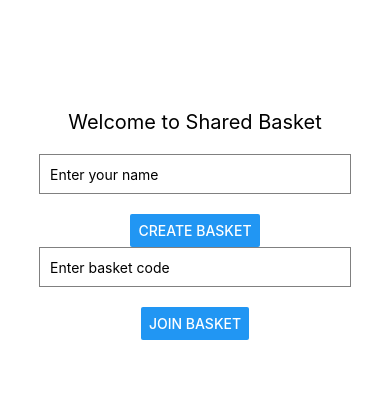
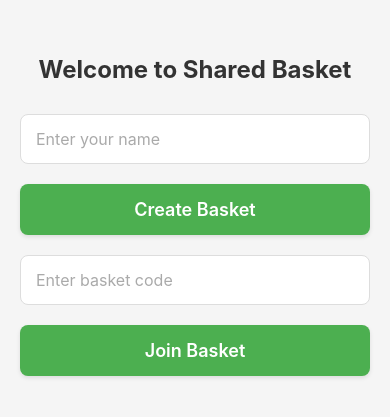
Before and after one commit to Tednn493/ssh-app, a React Native app in the folder front-end/: screen / in a window 390 px wide. Shown: the part 197-614 px from the top of the page. Built offline with nearby package versions, Linux system fonts and the light colour scheme.

Commit message:
Made interface more modern

```diff
--- a/front-end/api.js
+++ b/front-end/api.js
@@ -1,4 +1,4 @@
-const API_URL = "http://192.168.1.15:8080/api";
+const API_URL = "http://172.22.202.104:8080/api";
  //Please change this to the intended ip address of the server, and add /api on the end.
 
 // Create a new basket
--- a/front-end/components/BasketScreen.js
+++ b/front-end/components/BasketScreen.js
@@ -1,5 +1,5 @@
 import React, { useState, useEffect } from 'react';
-import { View, Text, Button, StyleSheet } from 'react-native';
+import { View, Text, TouchableOpacity, StyleSheet } from 'react-native';
 import { getBasketItems, addItem, deleteItem } from '../api';
 import ProductSearch from './ProductSearch';
 import ItemList from './ItemList';
@@ -68,14 +68,16 @@ export default function BasketScreen({ basketCode, userName, navigateToHome }) {
 
   return (
     <View style={styles.container}>
-      <Text style={styles.title}>  </Text>
+      <Text style={styles.title}> </Text>
       <Text style={styles.title}>Basket Code: {basketCode}</Text>
       <Text style={styles.label}>Total Cost of Basket: ${totalCost.toFixed(2)}</Text>
-      <Text style={styles.label}>Total cost for individual: ${individualCost.toFixed(2)}</Text>
-      <Text style={styles.label}>Last updated: {new Date(lastUpdatedTimestamp).toLocaleString()}</Text>
+      <Text style={styles.label}>Total Cost for You: ${individualCost.toFixed(2)}</Text>
+      <Text style={styles.label}>Last Updated: {new Date(lastUpdatedTimestamp).toLocaleString()}</Text>
       <ProductSearch onAddItem={handleAddItem} />
       <ItemList items={items} onDeleteItem={handleDeleteItem} name={userName} />
-      <Button title="Go Back to Home (log out of basket)" onPress={navigateToHome} />
+      <TouchableOpacity style={styles.button} onPress={navigateToHome}>
+        <Text style={styles.buttonText}>Go Back to Home</Text>
+      </TouchableOpacity>
     </View>
   );
 }
@@ -84,14 +86,34 @@ const styles = StyleSheet.create({
   container: {
     flex: 1,
     padding: 20,
+    backgroundColor: '#f5f5f5',
   },
   title: {
-    fontSize: 18,
-    marginBottom: 10,
+    fontSize: 22,
+    fontWeight: 'bold',
+    marginBottom: 20,
+    color: '#333',
   },
   label: {
-    fontSize: 16,
-    fontWeight: 'bold',
-    marginVertical: 5,
+    fontSize: 18,
+    color: '#555',
+    marginVertical: 10,
+  },
+  button: {
+    marginTop: 20,
+    backgroundColor: '#4CAF50',
+    paddingVertical: 15,
+    borderRadius: 10,
+    alignItems: 'center',
+    shadowColor: '#000',
+    shadowOffset: { width: 0, height: 2 },
+    shadowOpacity: 0.2,
+    shadowRadius: 3,
+    elevation: 4,
+  },
+  buttonText: {
+    color: '#fff',
+    fontSize: 18,
+    fontWeight: '600',
   },
 });
--- a/front-end/components/HomeScreen.js
+++ b/front-end/components/HomeScreen.js
@@ -1,5 +1,5 @@
 import React, { useState } from 'react';
-import { View, Text, TextInput, Button, StyleSheet } from 'react-native';
+import { View, Text, TextInput, TouchableOpacity, StyleSheet } from 'react-native';
 import { createBasket, joinBasket } from '../api';
 
 export default function HomeScreen({ navigateToBasket }) {
@@ -26,23 +26,68 @@ export default function HomeScreen({ navigateToBasket }) {
       <TextInput
         style={styles.input}
         placeholder="Enter your name"
+        placeholderTextColor="#aaa"
         value={name}
         onChangeText={setName}
       />
-      <Button title="Create Basket" onPress={handleCreateBasket} />
+      <TouchableOpacity style={styles.button} onPress={handleCreateBasket}>
+        <Text style={styles.buttonText}>Create Basket</Text>
+      </TouchableOpacity>
       <TextInput
         style={styles.input}
         placeholder="Enter basket code"
+        placeholderTextColor="#aaa"
         value={basketCode}
         onChangeText={setBasketCode}
       />
-      <Button title="Join Basket" onPress={handleJoinBasket} />
+      <TouchableOpacity style={styles.button} onPress={handleJoinBasket}>
+        <Text style={styles.buttonText}>Join Basket</Text>
+      </TouchableOpacity>
     </View>
   );
 }
 
 const styles = StyleSheet.create({
-  container: { flex: 1, justifyContent: 'center', alignItems: 'center' },
-  title: { fontSize: 20, marginBottom: 20 },
-  input: { height: 40, borderColor: 'gray', borderWidth: 1, marginBottom: 20, paddingHorizontal: 10, width: '80%' },
+  container: {
+    flex: 1,
+    justifyContent: 'center',
+    alignItems: 'center',
+    paddingHorizontal: 20,
+    backgroundColor: '#f5f5f5',
+  },
+  title: {
+    fontSize: 24,
+    fontWeight: 'bold',
+    marginBottom: 30,
+    color: '#333',
+  },
+  input: {
+    height: 50,
+    borderColor: '#ddd',
+    borderWidth: 1,
+    borderRadius: 8,
+    marginBottom: 20,
+    paddingHorizontal: 15,
+    width: '100%',
+    backgroundColor: '#fff',
+    fontSize: 16,
+  },
+  button: {
+    backgroundColor: '#4CAF50',
+    paddingVertical: 15,
+    borderRadius: 8,
+    alignItems: 'center',
+    width: '100%',
+    marginBottom: 20,
+    shadowColor: '#000',
+    shadowOffset: { width: 0, height: 2 },
+    shadowOpacity: 0.1,
+    shadowRadius: 4,
+    elevation: 2,
+  },
+  buttonText: {
+    color: '#fff',
+    fontSize: 18,
+    fontWeight: '600',
+  },
 });
--- a/front-end/components/ItemList.js
+++ b/front-end/components/ItemList.js
@@ -1,21 +1,27 @@
 import React from 'react';
-import { View, Text, FlatList, Button, StyleSheet } from 'react-native';
+import { View, Text, FlatList, TouchableOpacity, StyleSheet } from 'react-native';
 
-export default function ItemList({ items, onDeleteItem, name}) {
+export default function ItemList({ items, onDeleteItem, name }) {
   const renderItem = ({ item }) => (
     <View style={styles.itemContainer}>
       <View>
-        <Text>{item.product} - ${item.price} x {item.quantity}</Text>
-        <Text style={styles.added_by}>Added by: {item.added_by || 'Unknown'}</Text>
+        <Text style={styles.itemText}>
+          {item.product} - ${item.price} x {item.quantity}
+        </Text>
+        <Text style={styles.addedBy}>
+          Added by: {item.added_by || 'Unknown'}
+        </Text>
       </View>
-      {item.added_by ===  name&& (
-        <Button
-          title="Remove"
+      {item.added_by === name && (
+        <TouchableOpacity
+          style={styles.removeButton}
           onPress={() => {
-            console.log("Item passed to delete:", item);
+            console.log('Item passed to delete:', item);
             onDeleteItem(item.id);
           }}
-        />
+        >
+          <Text style={styles.removeButtonText}>Remove</Text>
+        </TouchableOpacity>
       )}
     </View>
   );
@@ -35,17 +41,46 @@ const styles = StyleSheet.create({
     flexDirection: 'row',
     justifyContent: 'space-between',
     alignItems: 'center',
-    padding: 10,
-    borderBottomWidth: 1,
-    borderBottomColor: '#ccc',
+    padding: 15,
+    marginBottom: 10,
+    borderRadius: 10,
+    backgroundColor: '#fff',
+    shadowColor: '#000',
+    shadowOffset: { width: 0, height: 2 },
+    shadowOpacity: 0.1,
+    shadowRadius: 4,
+    elevation: 2,
+  },
+  itemText: {
+    fontSize: 16,
+    fontWeight: '500',
+    color: '#333',
   },
   addedBy: {
-    fontSize: 12,
+    fontSize: 14,
     color: '#888',
+    marginTop: 4,
+  },
+  removeButton: {
+    backgroundColor: '#FF6F61',
+    paddingVertical: 10,
+    paddingHorizontal: 20,
+    borderRadius: 8,
+    shadowColor: '#000',
+    shadowOffset: { width: 0, height: 2 },
+    shadowOpacity: 0.2,
+    shadowRadius: 3,
+    elevation: 3,
+  },
+  removeButtonText: {
+    color: '#fff',
+    fontSize: 14,
+    fontWeight: 'bold',
   },
   empty: {
     textAlign: 'center',
     marginTop: 20,
     color: '#888',
+    fontSize: 16,
   },
 });
--- a/front-end/components/ProductSearch.js
+++ b/front-end/components/ProductSearch.js
@@ -3,11 +3,12 @@ import {
   View,
   TextInput,
   StyleSheet,
-  Button,
   TouchableWithoutFeedback,
   Keyboard,
   KeyboardAvoidingView,
-  Platform
+  Platform,
+  Text,
+  TouchableOpacity,
 } from 'react-native';
 import { ExpandablePanel, ProductCard } from './StyledComponents';
 
@@ -15,48 +16,48 @@ const products = [
   {
     product: 'Apple',
     price: 0.5,
-    imageSource: require('../assets/apple.png')
+    imageSource: require('../assets/apple.png'),
   },
   {
     product: 'Banana',
     price: 0.3,
-    imageSource: require('../assets/banana.png')
+    imageSource: require('../assets/banana.png'),
   },
   {
     product: 'Bread',
     price: 1.0,
-    imageSource: require('../assets/bread.png')
+    imageSource: require('../assets/bread.png'),
   },
   {
     product: 'Milk',
     price: 1.5,
-    imageSource: require('../assets/milk.png')
+    imageSource: require('../assets/milk.png'),
   },
   {
     product: 'Eggs',
     price: 2.5,
-    imageSource: require('../assets/eggs.png')
+    imageSource: require('../assets/eggs.png'),
   },
   {
     product: 'Beef',
     price: 10.0,
-    imageSource: require('../assets/Beef.png')
+    imageSource: require('../assets/Beef.png'),
   },
   {
-    product: 'chicken',
+    product: 'Chicken',
     price: 6.99,
-    imageSource: require('../assets/chicken.png')
+    imageSource: require('../assets/chicken.png'),
   },
   {
     product: 'Oranges',
     price: 2.0,
-    imageSource: require('../assets/oranges.png')
+    imageSource: require('../assets/oranges.png'),
   },
   {
     product: 'Tomatoes',
     price: 1.75,
-    imageSource: require('../assets/tomato.png')
-  }
+    imageSource: require('../assets/tomato.png'),
+  },
 ];
 
 export default function ProductSearch({ onAddItem }) {
@@ -67,7 +68,6 @@ export default function ProductSearch({ onAddItem }) {
   const handleProductSelect = (product) => {
     setSelectedProduct(product);
     setForceCollapse(true);
-    // Reset forceCollapse after a brief delay
     setTimeout(() => setForceCollapse(false), 100);
   };
 
@@ -117,10 +117,9 @@ export default function ProductSearch({ onAddItem }) {
             returnKeyType="done"
             onSubmitEditing={Keyboard.dismiss}
           />
-          <Button
-            title="Add to Basket"
-            onPress={handleAdd}
-          />
+          <TouchableOpacity style={styles.addButton} onPress={handleAdd}>
+            <Text style={styles.addButtonText}>Add to Basket</Text>
+          </TouchableOpacity>
         </View>
       </KeyboardAvoidingView>
     </TouchableWithoutFeedback>
@@ -157,5 +156,21 @@ const styles = StyleSheet.create({
   },
   selectedInfo: {
     marginBottom: 8,
-  }
+  },
+  addButton: {
+    backgroundColor: '#4CAF50',
+    paddingVertical: 14,
+    borderRadius: 8,
+    alignItems: 'center',
+    shadowColor: '#000',
+    shadowOffset: { width: 0, height: 2 },
+    shadowOpacity: 0.2,
+    shadowRadius: 3,
+    elevation: 4,
+  },
+  addButtonText: {
+    color: '#fff',
+    fontSize: 16,
+    fontWeight: 'bold',
+  },
 });
```
